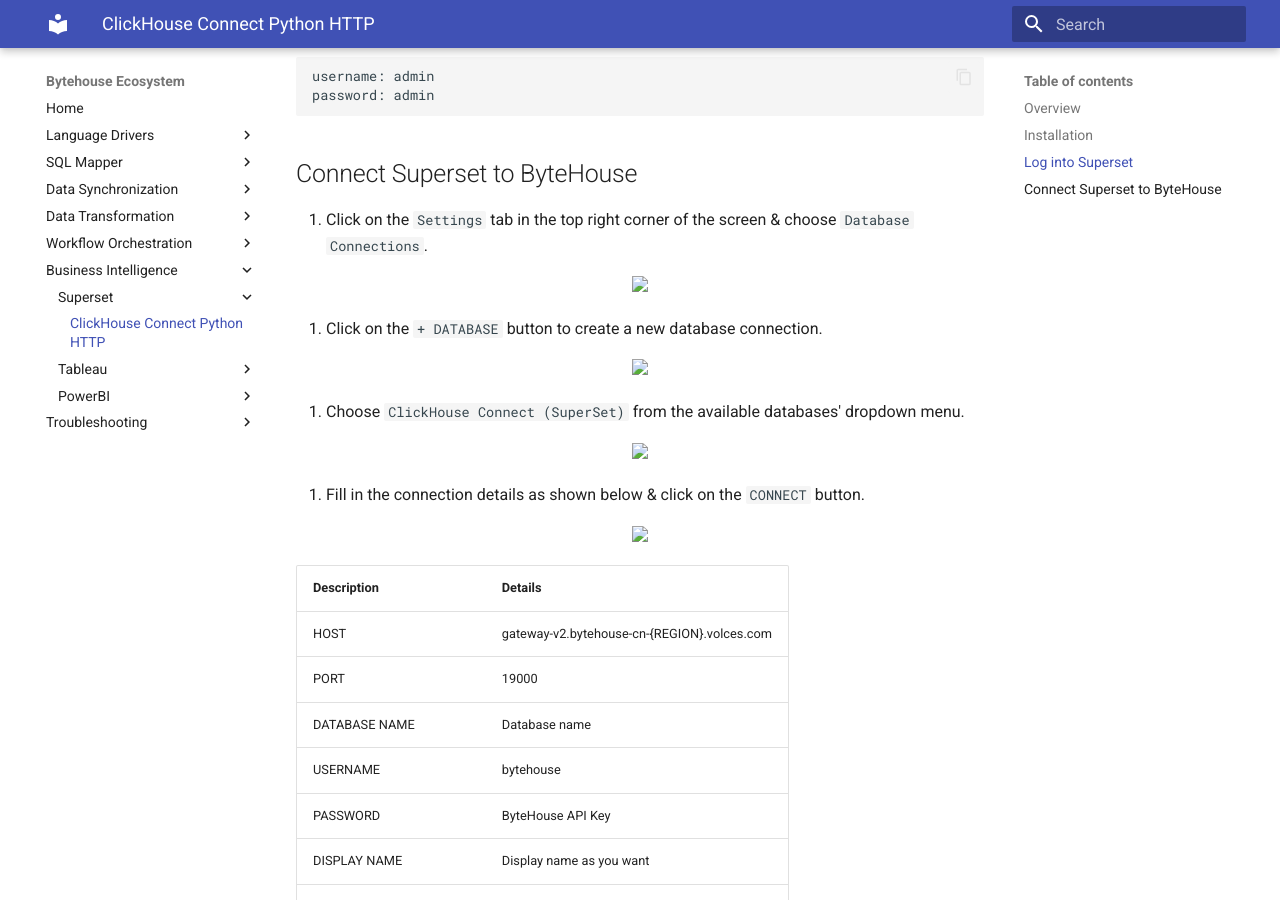
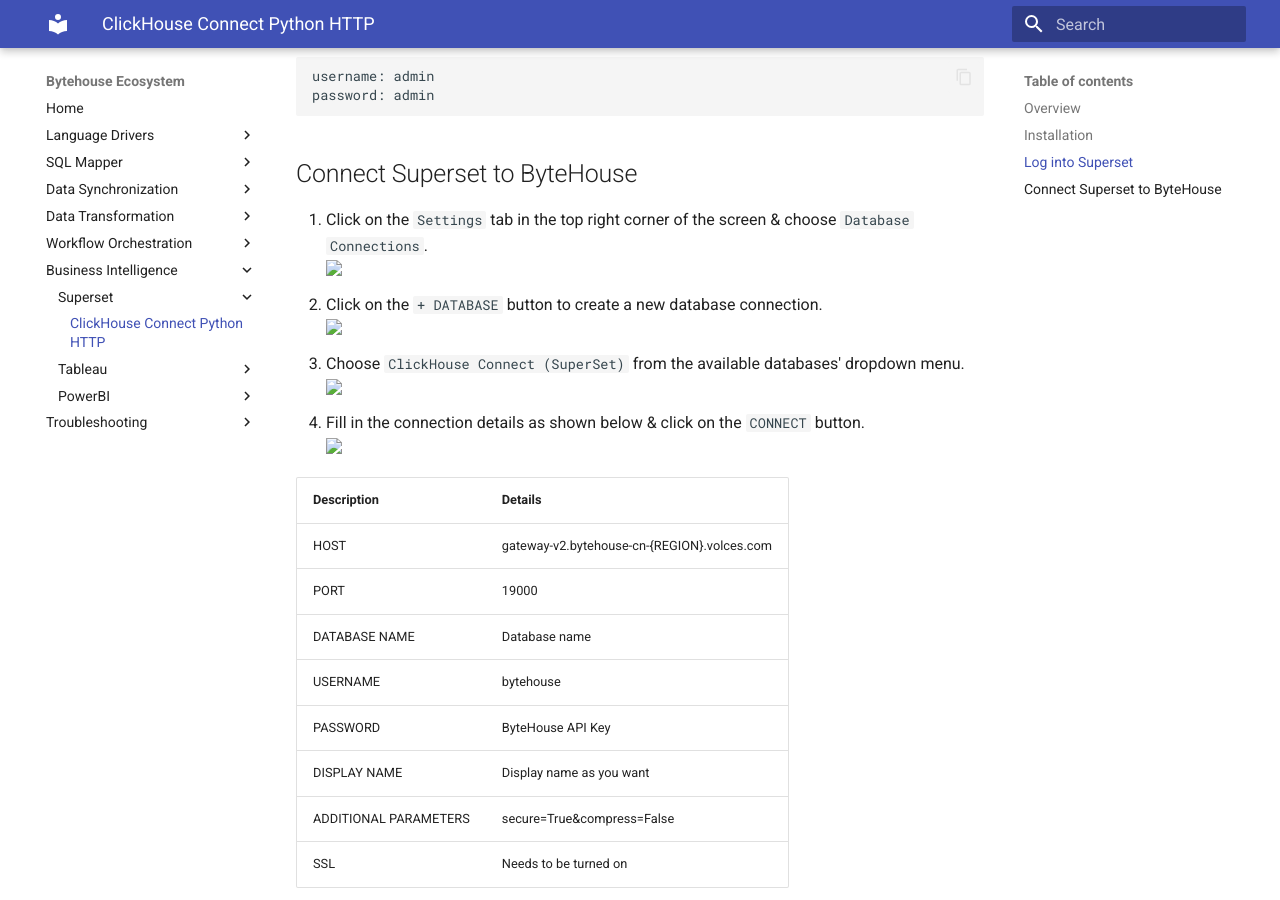
Before and after one commit to bytehouse-docs/ecosystem, an MkDocs documentation site: the page built from docs/superset/clickhouse-connect-python-http.md, in a window 1280 px wide and 900 px high, scrolled down 1086 px. Built offline with MkDocs 1.6.1 and Material for MkDocs 9.7.7, drawn with Linux system fonts in a browser that asks for light colours.

Commit message:
Update superset page

```diff
--- a/docs/superset/clickhouse-connect-python-http.md
+++ b/docs/superset/clickhouse-connect-python-http.md
@@ -40,24 +40,16 @@
 ## Connect Superset to ByteHouse
 1. Click on the `Settings` tab in the top right corner of the screen & choose `Database Connections`.
 <br>
-<p align="center">
-  <img src="./connect-to-bytehouse-1.png" height="350">
-</p>
+<img src="./connect-to-bytehouse-1.png" height="350">
 2. Click on the `+ DATABASE` button to create a new database connection.
 <br>
-<p align="center">
-  <img src="./connect-to-bytehouse-2.png" height="100">
-</p>
+<img src="./connect-to-bytehouse-2.png" height="100">
 3. Choose `ClickHouse Connect (SuperSet)` from the available databases' dropdown menu.
 <br>
-<p align="center">
-  <img src="./connect-to-bytehouse-3.png" height="350">
-</p>
+<img src="./connect-to-bytehouse-3.png" height="350">
 4. Fill in the connection details as shown below & click on the `CONNECT` button.
 <br>
-<p align="center">
-  <img src="./connect-to-bytehouse-4.png" height="350">
-</p>
+<img src="./connect-to-bytehouse-4.png" height="350">
 
 | **Description**       | **Details**                                 |
 |-----------------------|---------------------------------------------|
```
